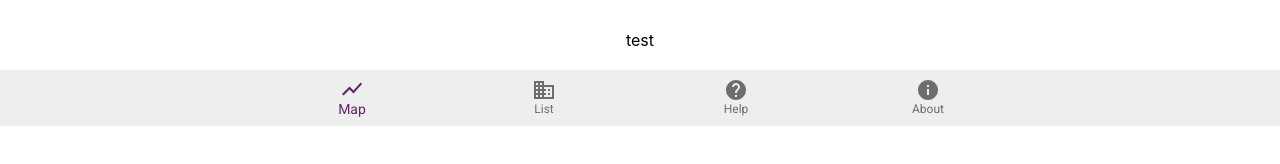
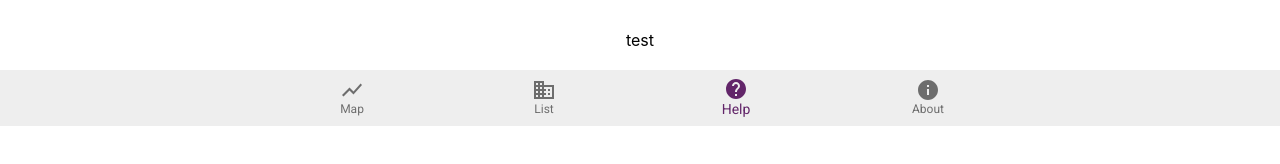
Before and after one commit to leyuri/react-stock-market, a React (Create React App) app: page /help in a window 1280 px wide. Shown: the part 174-338 px from the top of the page. Built offline with nearby package versions, Linux system fonts and the light colour scheme.

Commit message:
Add path change on click using useLocation

```diff
--- a/src/components/BottomNav.js
+++ b/src/components/BottomNav.js
@@ -6,7 +6,7 @@ import BusinessIcon from '@material-ui/icons/Business';
 import HelpIcon from '@material-ui/icons/Help';
 import InfoIcon from '@material-ui/icons/Info';
 import ShowChartIcon from '@material-ui/icons/ShowChart';
-import { Link } from 'react-router-dom';
+import { Link, useLocation } from 'react-router-dom';
 
 const useStyles = makeStyles({
   root: {
@@ -22,7 +22,16 @@ const useStyles = makeStyles({
 });
 export default function SimpleBottomNavigation() {
   const classes = useStyles();
-  const [value, setValue] = React.useState(0);
+  const location = useLocation();
+  const [value, setValue] = React.useState(() =>{
+
+    const path = location.pathname;
+    //pathname은 URL의 경로 이름을 설정하거나 반환
+    if (path === "/list") return 1;
+    if (path === "/help") return 2;
+    if (path === "/about") return 3;
+    return 0;
+});
 
   return (
     <BottomNavigation
```
Also changed, not shown: 1 other file (tests, documents, lock files or other folders).
